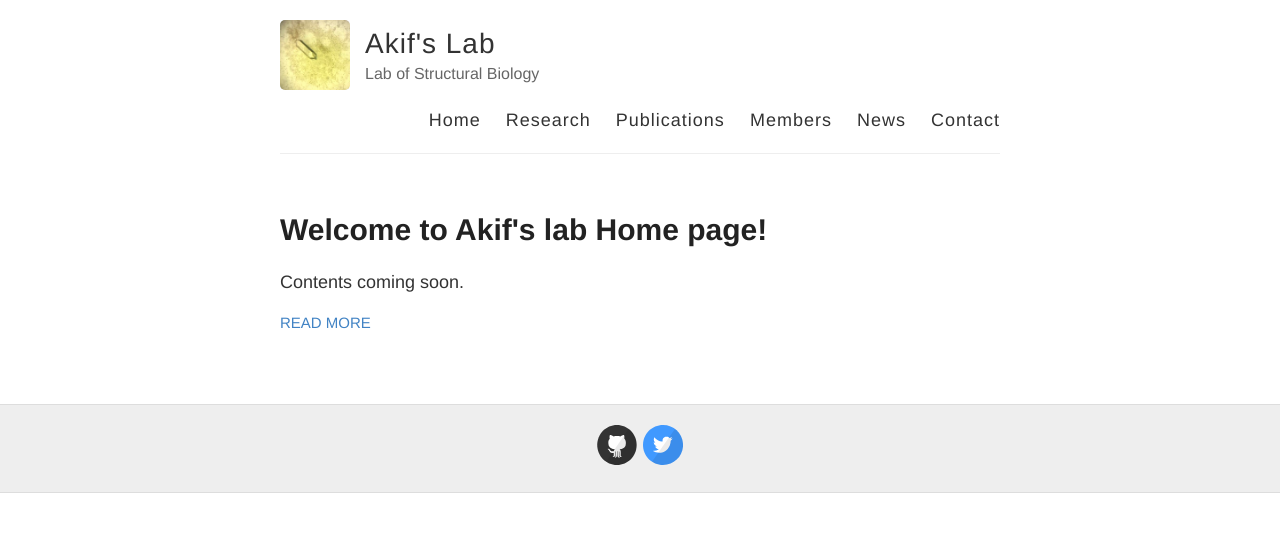
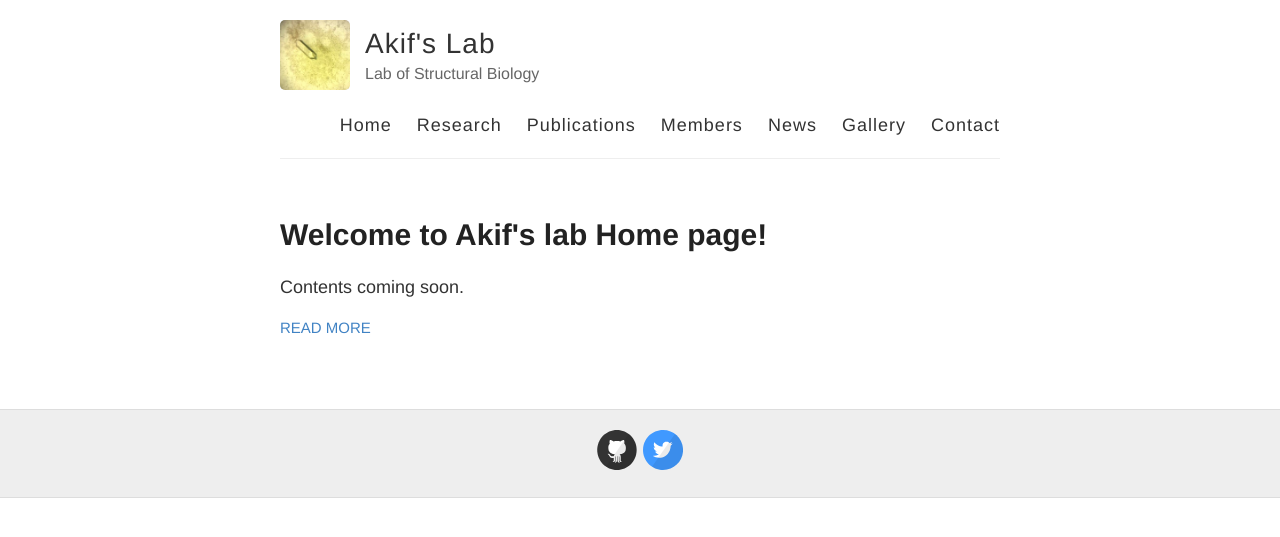
Before and after one commit to akifslab/akifslab.github.io, a Jekyll site: the page built from index.html, in a window 1280 px wide. Shown: the top 537 px of the page. Built offline with Jekyll 4.4.1, drawn with Linux system fonts in a browser that asks for light colours.

Commit message:
Update default.html

```diff
--- a/_layouts/default.html
+++ b/_layouts/default.html
@@ -32,6 +32,7 @@
             <a href="{{ site.baseurl }}/publications">Publications</a>
             <a href="{{ site.baseurl }}/members">Members</a>
             <a href="{{ site.baseurl }}/news">News</a>
+            <a href="{{ site.baseurl }}/news">Gallery</a>
             <a href="{{ site.baseurl }}/contact">Contact</a>
           </nav>
         </header>
```
